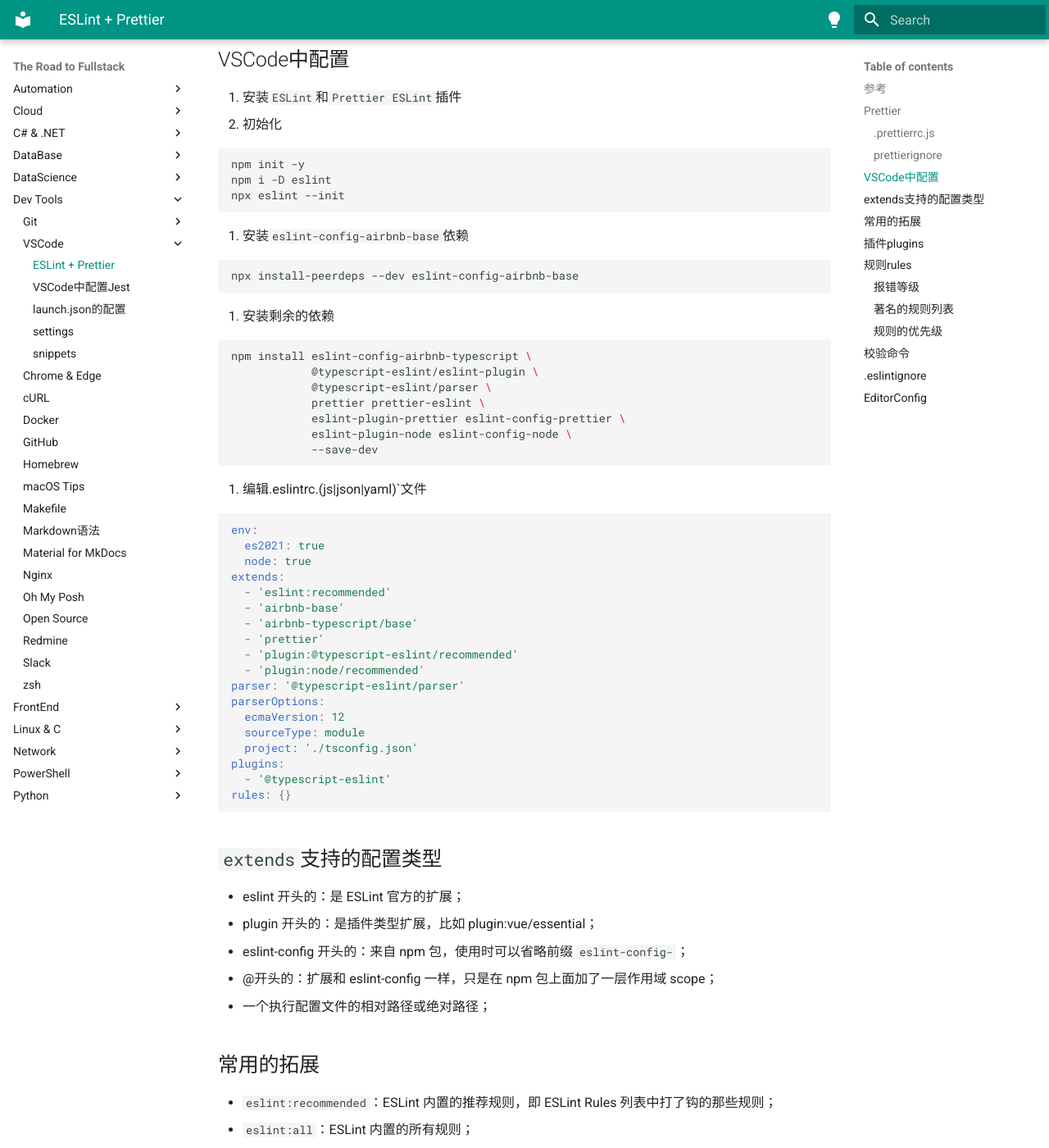
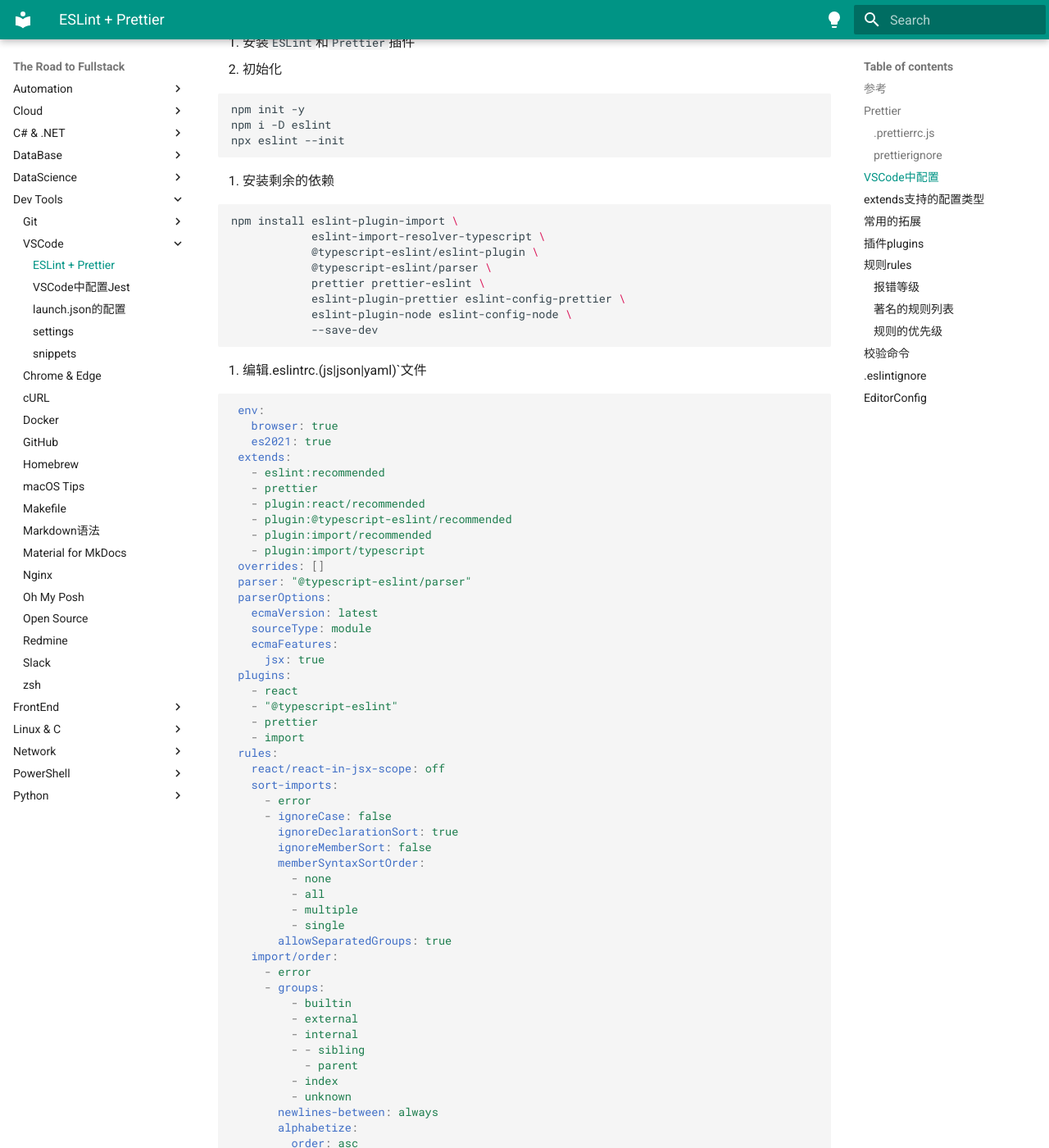
Before and after one commit to Zhongfu-Mao/The-Road-To-Fullstack, an MkDocs documentation site: the page built from docs/Dev Tools/VSCode/ESLint & Prettier.md, in a window 1280 px wide and 1400 px high, scrolled down 1196 px. Shown: the whole window at 82% size. Built offline with MkDocs 1.6.1 and Material for MkDocs 9.7.7, drawn with Linux system fonts in a browser that asks for light colours; comment, search, counter and statistics services are not loaded; some of the changed text lies outside the part shown.

Commit message:
:memo: 更新ESLint的设置，补充自动整理import的内容

````diff
--- a/docs/Dev Tools/VSCode/ESLint & Prettier.md
+++ b/docs/Dev Tools/VSCode/ESLint & Prettier.md
@@ -4,8 +4,6 @@
 
 * [ESLint 官网](https://eslint.org/)
 * [ESLint - Pluggable JavaScript linter - ESLint中文](https://cn.eslint.org/)
-* [Airbnb Style Github](https://github.com/airbnb/javascript/)
-* [eslint-config-airbnb](https://www.npmjs.com/package/eslint-config-airbnb)
 * [Prettier](https://prettier.io/)
 
 ## Prettier
@@ -50,7 +48,7 @@
 
 ## VSCode中配置
 
-1. 安装`ESLint`和`Prettier ESLint`插件
+1. 安装`ESLint`和`Prettier`插件
 2. 初始化
 
    ```bash
@@ -59,16 +57,11 @@
    npx eslint --init
    ```
 
-3. 安装`eslint-config-airbnb-base`依赖
+3. 安装剩余的依赖
 
    ```bash
-   npx install-peerdeps --dev eslint-config-airbnb-base
-   ```
-
-4. 安装剩余的依赖
-
-   ```bash
-   npm install eslint-config-airbnb-typescript \
+   npm install eslint-plugin-import \
+               eslint-import-resolver-typescript \
                @typescript-eslint/eslint-plugin \
                @typescript-eslint/parser \
                prettier prettier-eslint \
@@ -77,28 +70,78 @@
                --save-dev
    ```
 
-5. 编辑.eslintrc.(js|json|yaml)`文件
+4. 编辑.eslintrc.(js|json|yaml)`文件
 
    ```yaml
-   env:
-     es2021: true
-     node: true
-   extends:
-     - 'eslint:recommended'
-     - 'airbnb-base'
-     - 'airbnb-typescript/base'
-     - 'prettier'
-     - 'plugin:@typescript-eslint/recommended'
-     - 'plugin:node/recommended'
-   parser: '@typescript-eslint/parser'
-   parserOptions:
-     ecmaVersion: 12
-     sourceType: module
-     project: './tsconfig.json'
-   plugins:
-     - '@typescript-eslint'
-   rules: {}
+    env:
+      browser: true
+      es2021: true
+    extends:
+      - eslint:recommended
+      - prettier
+      - plugin:react/recommended
+      - plugin:@typescript-eslint/recommended
+      - plugin:import/recommended
+      - plugin:import/typescript
+    overrides: []
+    parser: "@typescript-eslint/parser"
+    parserOptions:
+      ecmaVersion: latest
+      sourceType: module
+      ecmaFeatures:
+        jsx: true
+    plugins:
+      - react
+      - "@typescript-eslint"
+      - prettier
+      - import
+    rules:
+      react/react-in-jsx-scope: off
+      sort-imports:
+        - error
+        - ignoreCase: false
+          ignoreDeclarationSort: true
+          ignoreMemberSort: false
+          memberSyntaxSortOrder:
+            - none
+            - all
+            - multiple
+            - single
+          allowSeparatedGroups: true
+      import/order:
+        - error
+        - groups:
+            - builtin
+            - external
+            - internal
+            - - sibling
+              - parent
+            - index
+            - unknown
+          newlines-between: always
+          alphabetize:
+            order: asc
+            caseInsensitive: true
 
+    settings:
+      import/resolver:
+        typescript:
+          projects: "./tsconfig.json"
+
+   ```
+
+5. 编辑`.vscode/settings.json`
+
+   ```json
+    "eslint.validate": [
+      "javascript",
+      "javascriptreact",
+      "typescript",
+      "typescriptreact"
+    ],
+    "editor.codeActionsOnSave": {
+        "source.fixAll.eslint": true,
+    },
    ```
 
 ## `extends`支持的配置类型
````
